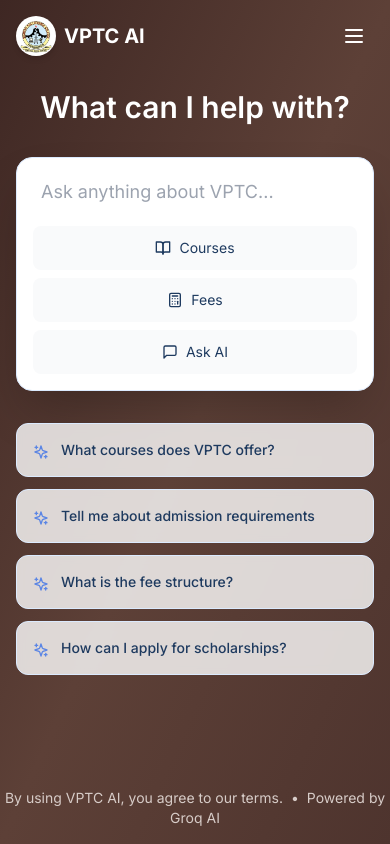
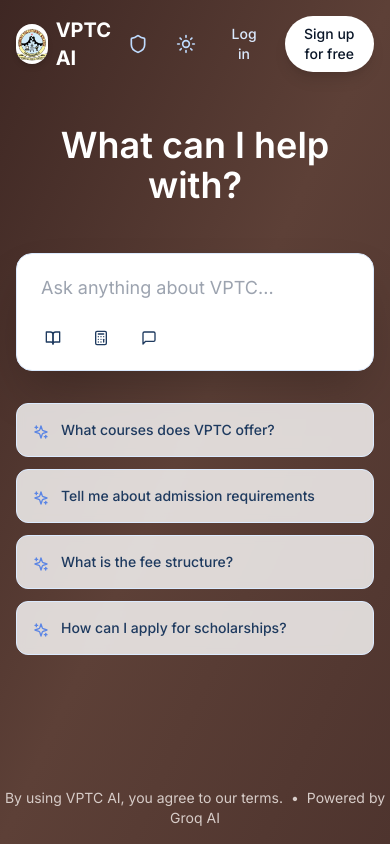
Before and after one commit to sri-vijay-git/vptc-ai-chatbot, a Next.js app in the folder frontend/: page / in a window 390 px wide. Built offline with nearby package versions, Linux system fonts and the light colour scheme.

Commit message:
Revert "feat: Implement comprehensive mobile optimizations (hamburger menu, responsive layout)"
This reverts commit 41400c529a48bee99bfa1d157db16e4380321bab.

```diff
--- a/frontend/app/page.tsx
+++ b/frontend/app/page.tsx
@@ -1,15 +1,14 @@
 "use client";
 
 import { useRouter } from "next/navigation";
-import { useEffect, useState } from "react";
-import { Bot, Sparkles, BookOpen, Calculator, MessageSquare, Shield, Sun, Moon, Menu, X } from "lucide-react";
+import { useEffect } from "react";
+import { Bot, Sparkles, BookOpen, Calculator, MessageSquare, Shield, Sun, Moon } from "lucide-react";
 import Image from "next/image";
 import { useTheme } from "@/contexts/ThemeContext";
 
 export default function HomePage() {
     const router = useRouter();
     const { theme, toggleTheme } = useTheme();
-    const [isMobileMenuOpen, setIsMobileMenuOpen] = useState(false);
 
     // Check for auth errors in URL hash (Supabase redirect)
     useEffect(() => {
@@ -62,18 +61,7 @@
                         VPTC AI
                     </span>
                 </div>
-
-                {/* Mobile Menu Button */}
-                <button
-                    onClick={() => setIsMobileMenuOpen(!isMobileMenuOpen)}
-                    className={`md:hidden p-2 rounded-lg transition-colors ${theme === "dark" ? "text-white hover:bg-white/10" : "text-gray-900 hover:bg-black/5"
-                        }`}
-                >
-                    {isMobileMenuOpen ? <X className="w-6 h-6" /> : <Menu className="w-6 h-6" />}
-                </button>
-
-                {/* Desktop Navigation */}
-                <div className="hidden md:flex gap-3 items-center">
+                <div className="flex gap-3 items-center">
                     <button
                         onClick={() => router.push("/admin")}
                         className={`p-2 transition-colors ${theme === "dark"
@@ -113,54 +101,12 @@
                         Sign up for free
                     </button>
                 </div>
-            </header >
-
-            {/* Mobile Menu Dropdown */}
-            {
-                isMobileMenuOpen && (
-                    <div className={`md:hidden absolute top-16 left-0 w-full p-4 shadow-xl z-50 ${theme === "dark" ? "bg-[#1e3a5f] border-b border-white/10" : "bg-white border-b border-gray-100"
-                        }`}>
-                        <div className="flex flex-col gap-4">
-                            <div className="flex justify-between items-center pb-4 border-b border-gray-200 dark:border-gray-700">
-                                <span className={`text-sm font-medium ${theme === "dark" ? "text-gray-300" : "text-gray-600"}`}>Appearance</span>
-                                <button
-                                    onClick={toggleTheme}
-                                    className={`p-2 rounded-lg ${theme === "dark" ? "bg-black/20 text-white" : "bg-gray-100 text-gray-900"}`}
-                                >
-                                    {theme === "dark" ? (
-                                        <div className="flex items-center gap-2"><Sun className="w-4 h-4" /> Light</div>
-                                    ) : (
-                                        <div className="flex items-center gap-2"><Moon className="w-4 h-4" /> Dark</div>
-                                    )}
-                                </button>
-                            </div>
-                            <button
-                                onClick={() => router.push("/admin")}
-                                className={`flex items-center gap-3 p-2 rounded-lg ${theme === "dark" ? "text-blue-200 hover:bg-white/5" : "text-gray-700 hover:bg-gray-50"}`}
-                            >
-                                <Shield className="w-5 h-5" /> Admin Login
-                            </button>
-                            <button
-                                onClick={() => router.push("/login")}
-                                className={`flex items-center gap-3 p-2 rounded-lg ${theme === "dark" ? "text-blue-200 hover:bg-white/5" : "text-gray-700 hover:bg-gray-50"}`}
-                            >
-                                <Bot className="w-5 h-5" /> Log in
-                            </button>
-                            <button
-                                onClick={() => router.push("/signup")}
-                                className="w-full py-3 text-center bg-blue-600 text-white font-semibold rounded-lg hover:bg-blue-700"
-                            >
-                                Sign up for free
-                            </button>
-                        </div>
-                    </div>
-                )
-            }
+            </header>
 
             {/* Main Content - Centered */}
             <div className="flex-1 flex flex-col items-center justify-center px-4 pb-20">
                 {/* Main Heading */}
-                <h1 className="text-3xl md:text-5xl lg:text-6xl font-semibold text-[#0a1628] dark:text-white mb-8 md:mb-12 text-center px-2">
+                <h1 className="text-4xl md:text-5xl lg:text-6xl font-semibold text-[#0a1628] dark:text-white mb-12 text-center">
                     What can I help with?
                 </h1>
 
@@ -177,27 +123,27 @@
                         />
 
                         {/* Action Buttons */}
-                        <div className="flex flex-col sm:flex-row items-stretch sm:items-center gap-2 px-4 pb-4">
+                        <div className="flex items-center gap-2 px-4 pb-4">
                             <button
                                 onClick={() => handleGetStarted("What courses does VPTC offer?")}
-                                className="flex items-center justify-center sm:justify-start gap-2 px-3 py-3 sm:py-2 text-sm text-[#1e3a5f] bg-gray-50 sm:bg-transparent hover:bg-blue-50 rounded-lg transition-all"
+                                className="flex items-center gap-2 px-3 py-2 text-sm text-[#1e3a5f] hover:bg-blue-50 rounded-lg transition-all"
                             >
                                 <BookOpen className="w-4 h-4" />
-                                <span>Courses</span>
+                                <span className="hidden sm:inline">Courses</span>
                             </button>
                             <button
                                 onClick={() => handleGetStarted("What is the fee structure?")}
-                                className="flex items-center justify-center sm:justify-start gap-2 px-3 py-3 sm:py-2 text-sm text-[#1e3a5f] bg-gray-50 sm:bg-transparent hover:bg-blue-50 rounded-lg transition-all"
+                                className="flex items-center gap-2 px-3 py-2 text-sm text-[#1e3a5f] hover:bg-blue-50 rounded-lg transition-all"
                             >
                                 <Calculator className="w-4 h-4" />
-                                <span>Fees</span>
+                                <span className="hidden sm:inline">Fees</span>
                             </button>
                             <button
                                 onClick={() => handleGetStarted()}
-                                className="flex items-center justify-center sm:justify-start gap-2 px-3 py-3 sm:py-2 text-sm text-[#1e3a5f] bg-gray-50 sm:bg-transparent hover:bg-blue-50 rounded-lg transition-all"
+                                className="flex items-center gap-2 px-3 py-2 text-sm text-[#1e3a5f] hover:bg-blue-50 rounded-lg transition-all"
                             >
                                 <MessageSquare className="w-4 h-4" />
-                                <span>Ask AI</span>
+                                <span className="hidden sm:inline">Ask AI</span>
                             </button>
                         </div>
                     </div>
@@ -230,6 +176,6 @@
                 <span className="mx-2">•</span>
                 Powered by Groq AI
             </footer>
-        </div >
+        </div>
     );
 }
```
